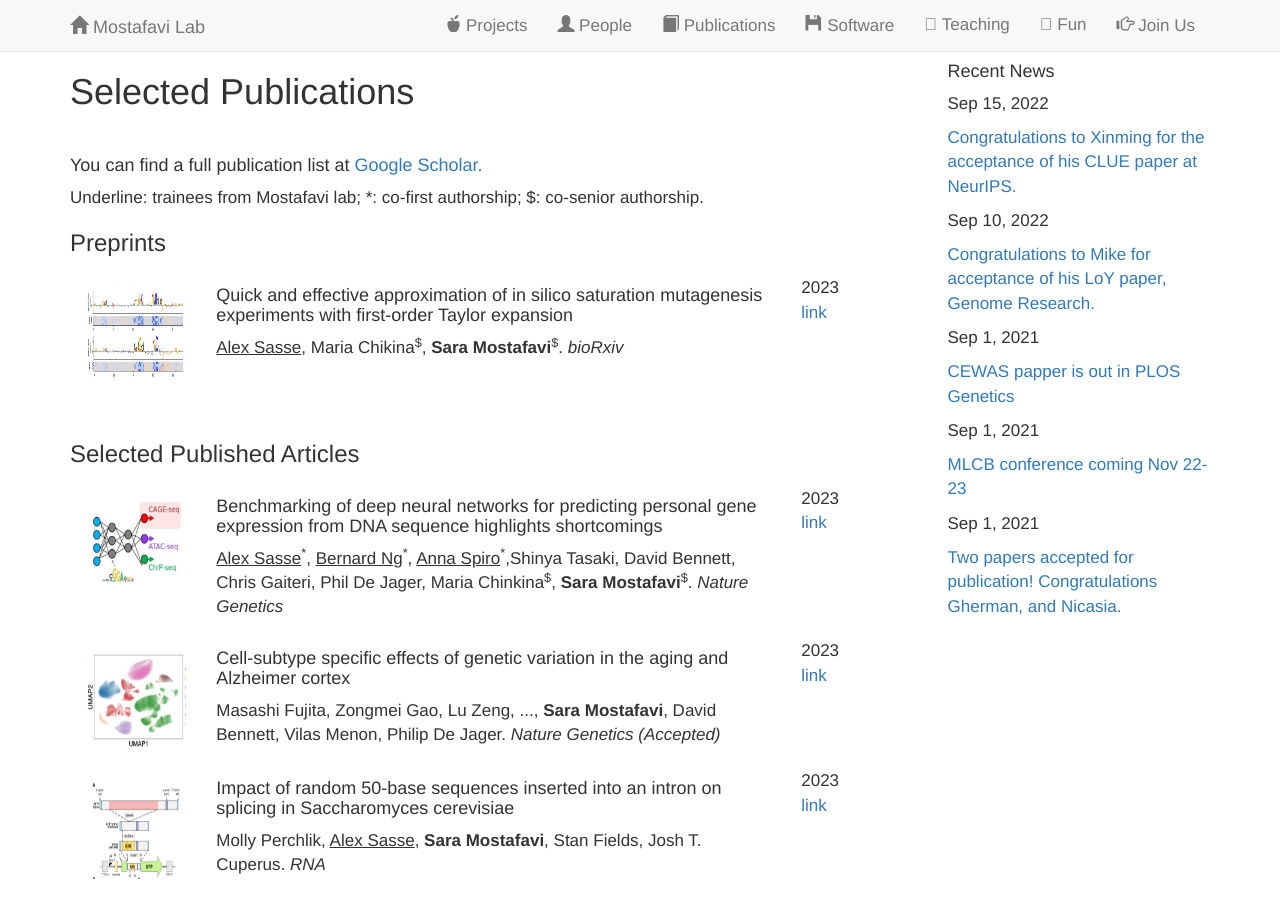
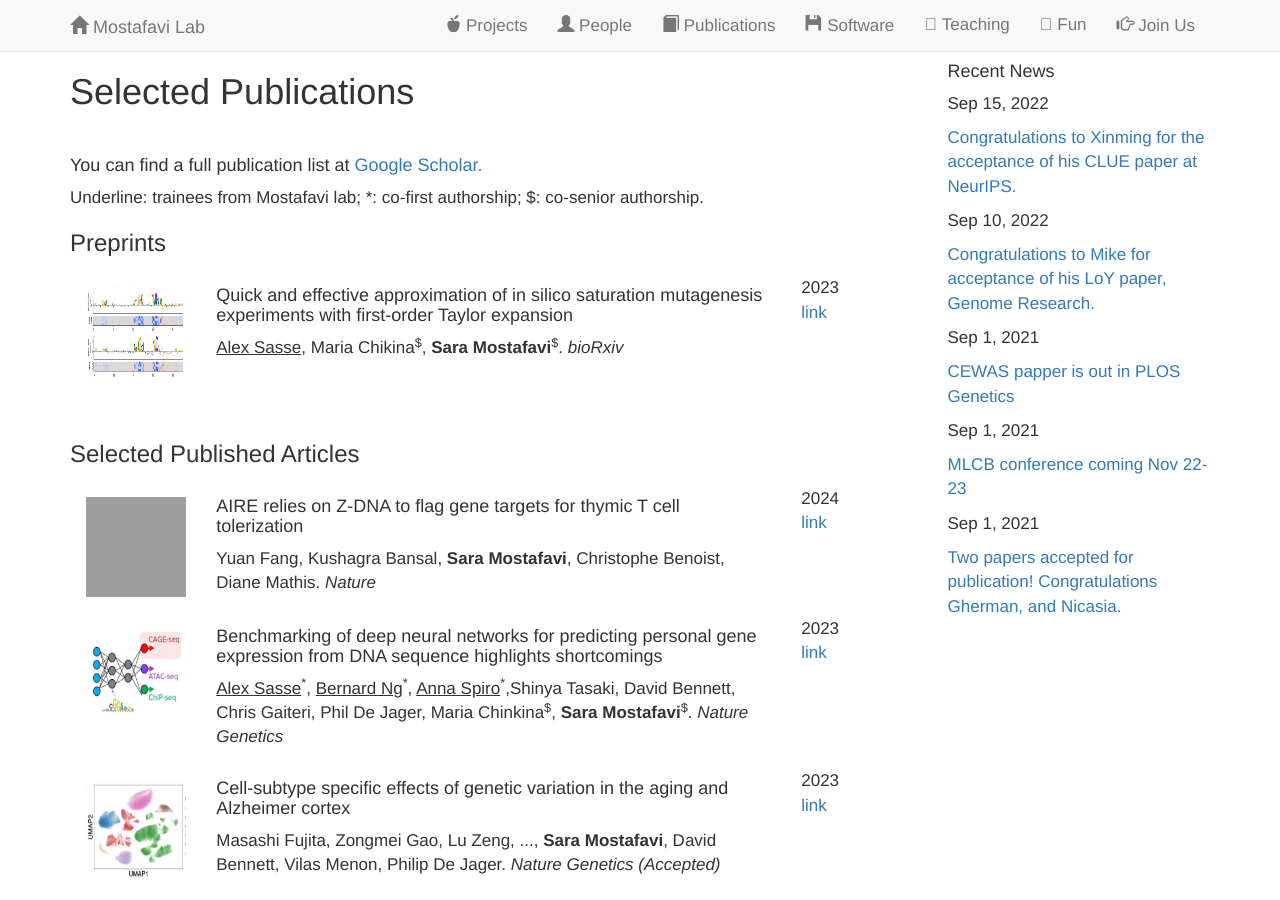
Before and after one commit to saramostafavi/saramostafavi.github.io, a Jekyll site: the page built from publications.html, in a window 1280 px wide and 900 px high. Built offline with Jekyll 4.4.1, drawn with Linux system fonts in a browser that asks for light colours; nearby versions of some CDN libraries; a style sheet for code colours, icons or effects is not loaded; grey boxes are pictures that could not be loaded.

Commit message:
Update publications.yml

```diff
--- a/_data/publications.yml
+++ b/_data/publications.yml
@@ -1,4 +1,14 @@
 ---
+- title: >
+    AIRE relies on Z-DNA to flag gene targets for thymic T cell tolerization
+  author: >
+     Yuan Fang, Kushagra Bansal, <b>Sara Mostafavi</b>, Christophe Benoist, Diane Mathis.<I> Nature</I>
+  image: ../images/Aire.png
+  year: 2024
+  repo:
+    name: link
+    url: https://www.nature.com/articles/s41586-024-07169-7
+
 - title: >
     Benchmarking of deep neural networks for predicting personal gene expression from DNA sequence highlights shortcomings
   author: >
```
